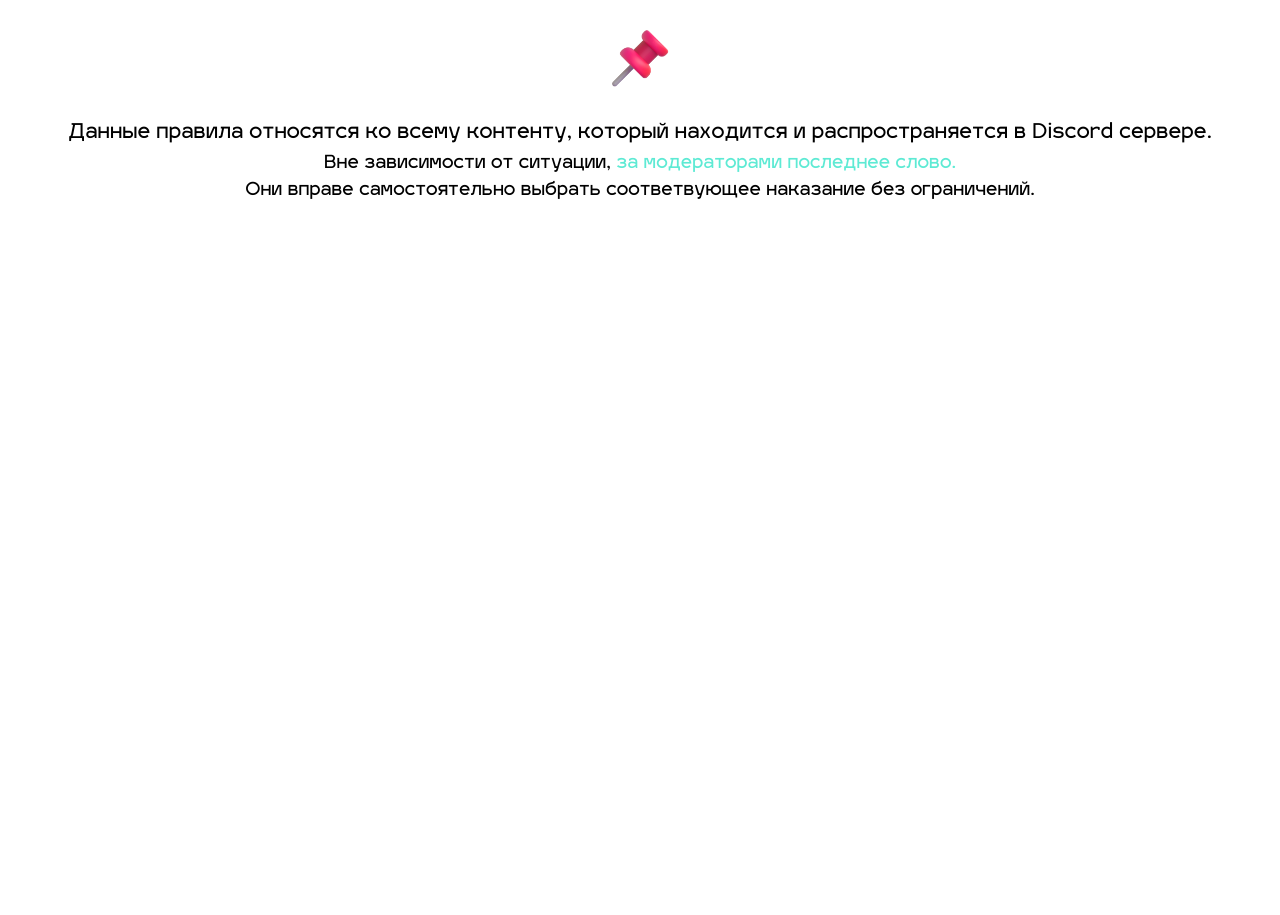
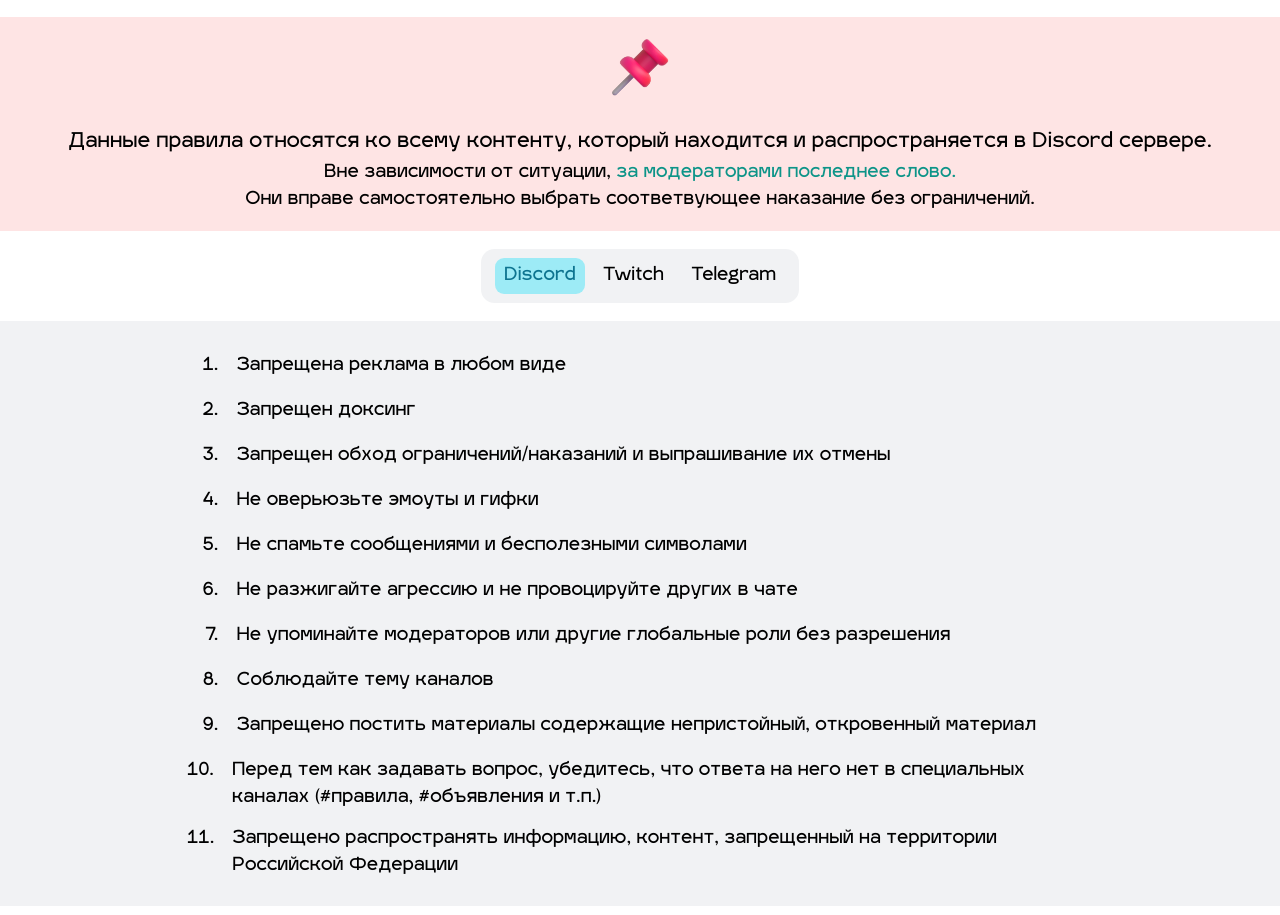
Before and after one commit to NikitaNik-of/nnof-site, a Next.js app: page /rules in a window 1280 px wide. Shown: the part 400-1315 px from the top of the page. Before the commit the page ends 800 px from the top, so only its background shows below. Built offline with nearby package versions, Linux system fonts and the light colour scheme.

Commit message:
rules update

```diff
--- a/api/pages.json
+++ b/api/pages.json
@@ -2,7 +2,6 @@
     "navPages":[
         { "id": 1, "name": "Главная страница", "address": "/", "icon": "Home" },
         { "id": 2, "name": "Ссылки", "address": "/links", "icon": "link"  },
-        { "id": 3, "name": "Правила", "address": "/rules", "icon": "test"  },
-        { "id": 404, "name": "404", "address": "/404", "icon": "test"  }
+        { "id": 3, "name": "Правила", "address": "/rules", "icon": "test"  }
     ]
 }
--- /dev/null
+++ b/api/rules.json
@@ -0,0 +1,51 @@
+{
+    "discord" : {
+        "id": 0,
+        "titleName": "Правила Discord сервера",
+        "bodyName": "Discord сервере",
+        "ruleList": [
+            {"id" : 1, "text": "Запрещена реклама в любом виде"},
+            {"id" : 2, "text": "Запрещен доксинг"},
+            {"id" : 3, "text": "Запрещен обход ограничений/наказаний и выпрашивание их отмены"},
+            {"id" : 4, "text": "Не оверьюзьте эмоуты и гифки"},
+            {"id" : 5, "text": "Не спамьте сообщениями и бесполезными символами"},
+            {"id" : 6, "text": "Не разжигайте агрессию и не провоцируйте других в чате"},
+            {"id" : 7, "text": "Не упоминайте модераторов или другие глобальные роли без разрешения"},
+            {"id" : 8, "text": "Соблюдайте тему каналов"},
+            {"id" : 9, "text": "Запрещено постить материалы содержащие непристойный, откровенный материал"},
+            {"id" : 10, "text": "Перед тем как задавать вопрос, убедитесь, что ответа на него нет в специальных каналах (#правила, #объявления и т.п.)"},
+            {"id" : 11, "text": "Запрещено распространять информацию, контент, запрещенный на территории Российской Федерации"}
+        ]
+    },
+    "twitch" : {
+        "id": 1,
+        "titleName": "Правила Twitch чата",
+        "bodyName": "Twitch чате",
+        "ruleList": [
+            {"id" : 1, "text": "Запрещена реклама в любом виде"},
+            {"id" : 2, "text": "Запрещен обход ограничений/наказаний и выпрашивание их отмены"},
+            {"id" : 3, "text": "Запрещено выпрашивание VIP, статуса модератора или других ролей"},
+            {"id" : 4, "text": "Используйте только русский или английский языки"},
+            {"id" : 5, "text": "Не спамьте сообщениями и бесполезными символами (кроме паст)"},
+            {"id" : 6, "text": "Не разжигайте агрессию и не провоцируйте других в чате"},
+            {"id" : 7, "text": "За нарушение Twitch TOS выдается бан"},
+            {"id" : 8, "text": "Запрещено распространять информацию, контент, запрещенный на территории Российской Федерации"}
+        ]
+    },
+    "telegram" : {
+        "id": 2,
+        "titleName": "Правила Telegram чата",
+        "bodyName": "Telegram чате",
+        "ruleList": [
+            {"id" : 1, "text": "Запрещена реклама в любом виде"},
+            {"id" : 2, "text": "Запрещен доксинг"},
+            {"id" : 3, "text": "Запрещен обход ограничений/наказаний и выпрашивание их отмены"},
+            {"id" : 4, "text": "Запрещено выпрашивание VIP, статуса модератора или других ролей"},
+            {"id" : 5, "text": "Не оверьюзьте эмоуты и гифки"},
+            {"id" : 6, "text": "Не спамьте сообщениями и бесполезными символами"},
+            {"id" : 7, "text": "Не разжигайте агрессию и не провоцируйте других в чате"},
+            {"id" : 8, "text": "Запрещено постить материалы содержащие непристойный, откровенный материал"},
+            {"id" : 9, "text": "Запрещено распространять информацию, контент, запрещенный на территории Российской Федерации"}
+        ]
+    }
+}
--- a/components/UI/MainButton.jsx
+++ b/components/UI/MainButton.jsx
@@ -8,7 +8,7 @@ const MainButton = ({disabled, children, className, ...props}) => {
   }
 
   return (
-    <button {...props} className={btnStatus(disabled) + ' dark:border-gray-600 rounded-lg border-2 border-gray-500 m-1 py-2 px-3 lg:py-1 lg:px-3 transition-all' + className}>
+    <button {...props} className={btnStatus(disabled) + ' dark:border-gray-600 rounded-lg border-2 border-gray-500 m-1 py-2 px-3 lg:py-1 lg:px-3 transition-all ' + className}>
         {children}
     </button>
   )
--- a/pages/rules.js
+++ b/pages/rules.js
@@ -1,12 +1,23 @@
 import Head from 'next/head'
 import Image from 'next/image'
-import React from 'react'
+import React, { useEffect, useState } from 'react'
 import Layout from '../components/Layout'
 import NavBar from '../components/NavBar'
 import TitleHead from '../components/TitleHead'
 import pin from '../public/images/pin.png'
+import rules from '../api/rules.json'
+import MainButton from '../components/UI/MainButton'
 
 export default function Rules() {
+
+  const [ruleType, setRuleType] = useState(rules.discord)
+  const classIdCheck = (id) => {
+    let cl = 'rounded-lg py-1 px-2 mx-1 transition-all'
+    if (ruleType.id == id)
+      return 'text-cyan-700 dark:text-cyan-400 dark:bg-cyan-800/20 bg-cyan-300/60 cursor-default ' + cl
+    else return 'hover:bg-gray-300 dark:hover:bg-gray-700/50 ' + cl
+  }
+
   return (
     <div>
         <NavBar/>
@@ -16,12 +27,29 @@ export default function Rules() {
             </Head>
             <TitleHead imgName="trafic" text="Правила сообщества"/>
         </Layout>
-        <div className='dark:bg-red-600/10 flex flex-col place-content-center items-center py-2'>
+        <div className='bg-red-300/30 dark:bg-red-600/10 flex flex-col place-content-center items-center my-2 py-2'>
           <div className='m-2'><Image src={pin} width={65} height={65} placeholder='blur' unoptimized/></div>
           <div className="py-2 px-4 w-4/5 lg:w-auto text-center text-sm lg:text-base">
-            <text className='text-base lg:text-lg'>Данные правила относятся ко всему контенту, который находится и распространяется в Discord сервере. </text><br className='mb-3'/>
-            Вне зависимости от ситуации, <text className='text-teal-300'>за модераторами последнее слово.</text><br className='mb-1'/>
+            <text className='text-base lg:text-lg'>Данные правила относятся ко всему контенту, который находится и распространяется в {ruleType.bodyName}. </text><br className='mb-3'/>
+            Вне зависимости от ситуации, <text className=' text-teal-600 dark:text-teal-300'>за модераторами последнее слово.</text><br className='mb-1'/>
             Они вправе самостоятельно выбрать соответвующее наказание без ограничений.
+          </div>
+        </div>
+        <div className='flex justify-center my-2 py-2'>
+          <div className='bg-gray-300/30 dark:bg-gray-600/10 flex justify-center py-2 px-2 rounded-xl'>
+            <button className={classIdCheck(0)} onClick={() => setRuleType(rules.discord)}>Discord</button>
+            <button className={classIdCheck(1)} onClick={() => setRuleType(rules.twitch)}>Twitch</button>
+            <button className={classIdCheck(2)} onClick={() => setRuleType(rules.telegram)}>Telegram</button>
+          </div>
+        </div>
+        <div className='bg-gray-300/30 dark:bg-gray-600/10 flex justify-center my-2 py-2'>
+          <div className="py-2 px-4 w-3/4 text-sm lg:text-base">
+            {ruleType.ruleList.map((rule) => (
+              <div id={rule.id} className='flex my-2 items-start'>
+                <text className='rounded-lg m-1 px-1 text-right w-9'>{rule.id + '.'}</text>
+                <div className='mt-1 px-2'>{rule.text}</div>
+              </div>
+            ))}
           </div>
         </div>
     </div>
```
